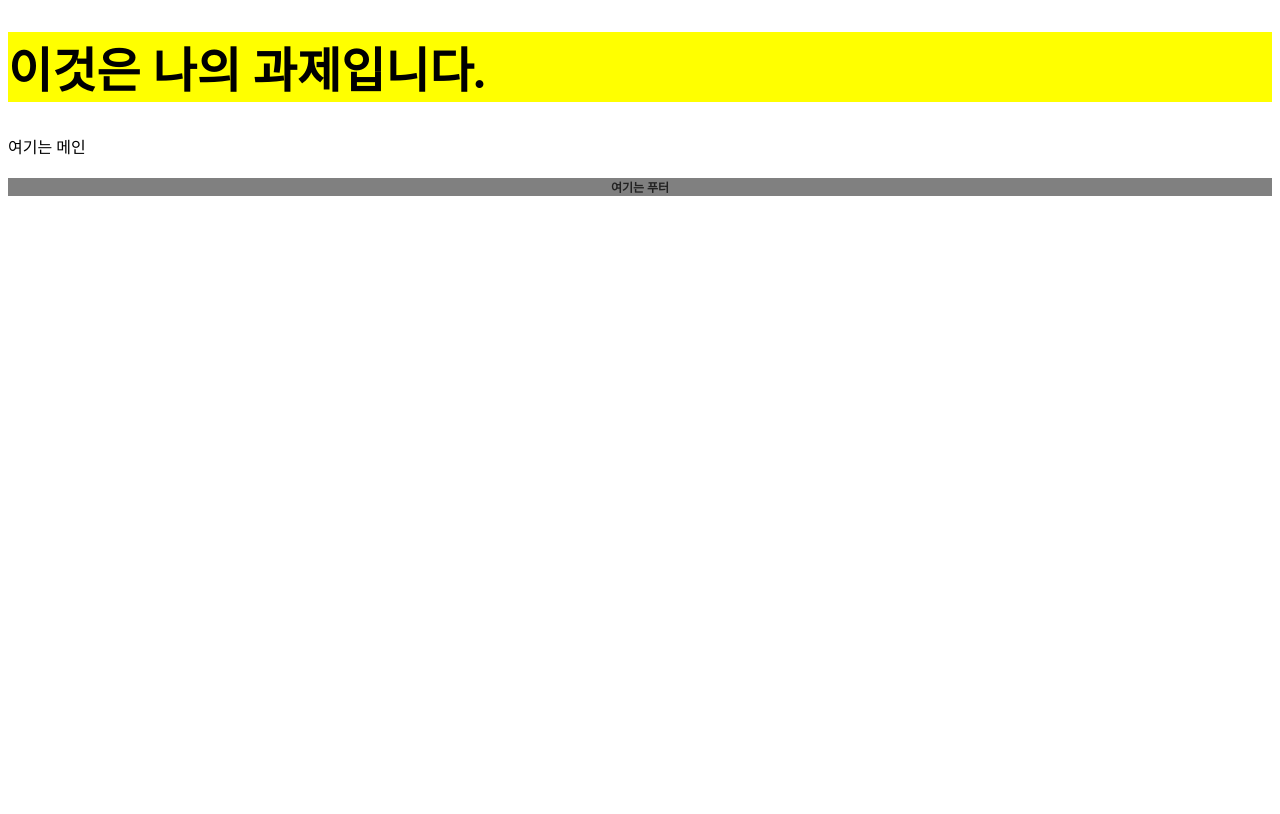
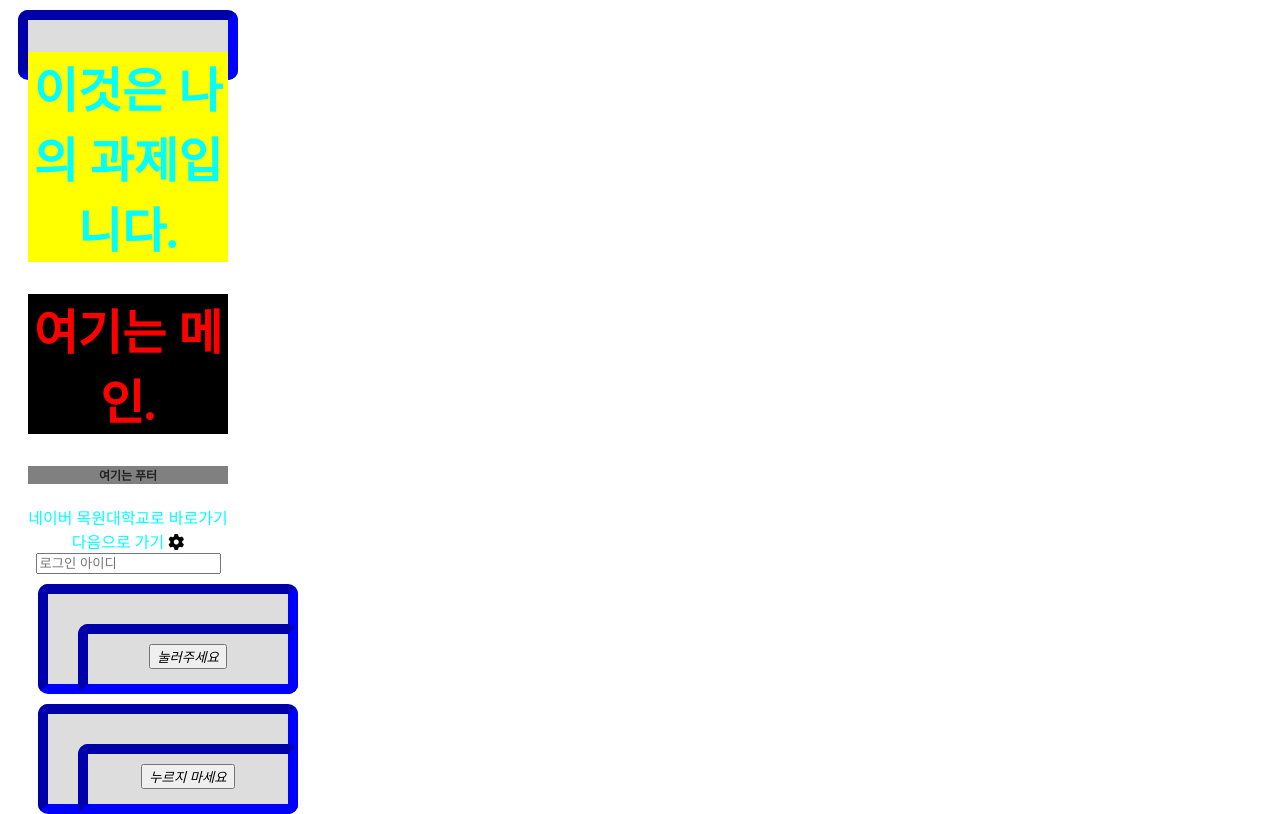
Before and after one commit to MkBaek0229/Mwubmk.github.io, a plain HTML site: page webstudy/index.html in a window 1280 px wide. Drawn offline with Linux system fonts and the light colour scheme.

Commit message:
스타일적용2

```diff
--- a/style.css
+++ b/style.css
@@ -12,3 +12,71 @@ h5 {
     background-color: gray;
     color: #222222;
 }
+a {
+    text-decoration: none;
+}
+a:hover {
+    text-decoration: underline;
+}
+a[target="_blank"] {
+    color: orange
+}
+
+a:link {
+    color: cyan;
+}
+a:visited {
+    color : purple;
+}
+
+h5:hover {
+    background-color: blue;
+}
+
+
+.HeadTitle {
+    color: aqua
+}
+
+.MainTitle {
+    background-color: rgb(0, 0, 0);
+}
+
+#title_gear:hover {
+   color: red;
+   font-size: 54px;
+}
+
+input:focus {
+   background-color: orange;
+}
+
+div {
+    width: 200px;
+    height: 50px;
+    background-color: #dddddd;
+    text-align: center;
+    border: 10px blue inset;
+    border-radius: 10px;
+    margin: 10px;
+}
+
+div.main {
+    padding: 20px;
+}
+
+div:hover button {
+    color: blue;
+    font-weight: bold;
+
+}
+
+div#sub_btn:hover button{
+    color: red;
+    font-size: 20px;
+}
+
+button {
+    font-style: italic;
+    margin: 10px;
+}
--- a/webstudy/index.html
+++ b/webstudy/index.html
@@ -1,18 +1,36 @@
 <!DOCTYPE html>
 <html lang="en">
 <head>
+	<link rel="stylesheet" href="https://cdnjs.cloudflare.com/ajax/libs/font-awesome/6.1.0/css/all.min.css" integrity="sha512-10/jx2EXwxxWqCLX/hHth/vu2KY3jCF70dCQB8TSgNjbCVAC/8vai53GfMDrO2Emgwccf2pJqxct9ehpzG+MTw==" crossorigin="anonymous" referrerpolicy="no-referrer" />
 	<meta charset="UTF-8">
 	<meta http-equiv="X-UA-Compatible" content="IE=edge">
 	<meta name="viewport" content="width=device-width, initial-scale=1.0">
 	<title>My 기말과제</title>
 	<link rel="stylesheet" href="../style.css">
-	<style>h1 {color: blue}</style>
+
 </head>
 <body>
   <div class="container">
-	<header><h1 style="color: black">이것은 나의 과제입니다.</h1></header>
-	<main>여기는 메인</main>
+	<header><h1 class="HeadTitle">이것은 나의 과제입니다.</h1></header>
+	<main><h1 class="MainTitle">여기는 메인.</h1></main>
 	<footer><h5>여기는 푸터</h5></footer>
+	<a href="https://naver.com" target="_blank">네이버</a>
+	<a href="https://www.mokwon.ac.kr/kr/">목원대학교로 바로가기</a><br />
+	<a href="https://www.daum.net/">다음으로 가기</a>
+	<i class="fa-solid fa-gear" " id="title_gear"></i>
+	<form action="">
+		<input type="text" placeholder="로그인 아이디">
+	</form>
+	<div class="main">
+		<div id="main_btn">
+			<button>눌러주세요</button>
+		</div>
+	</div>
+	<div class="main">
+		<div id="sub_btn">
+			<button>누르지 마세요</button>
+		</div>
+	</div>
   </div>
 </body>
 </html>
```
